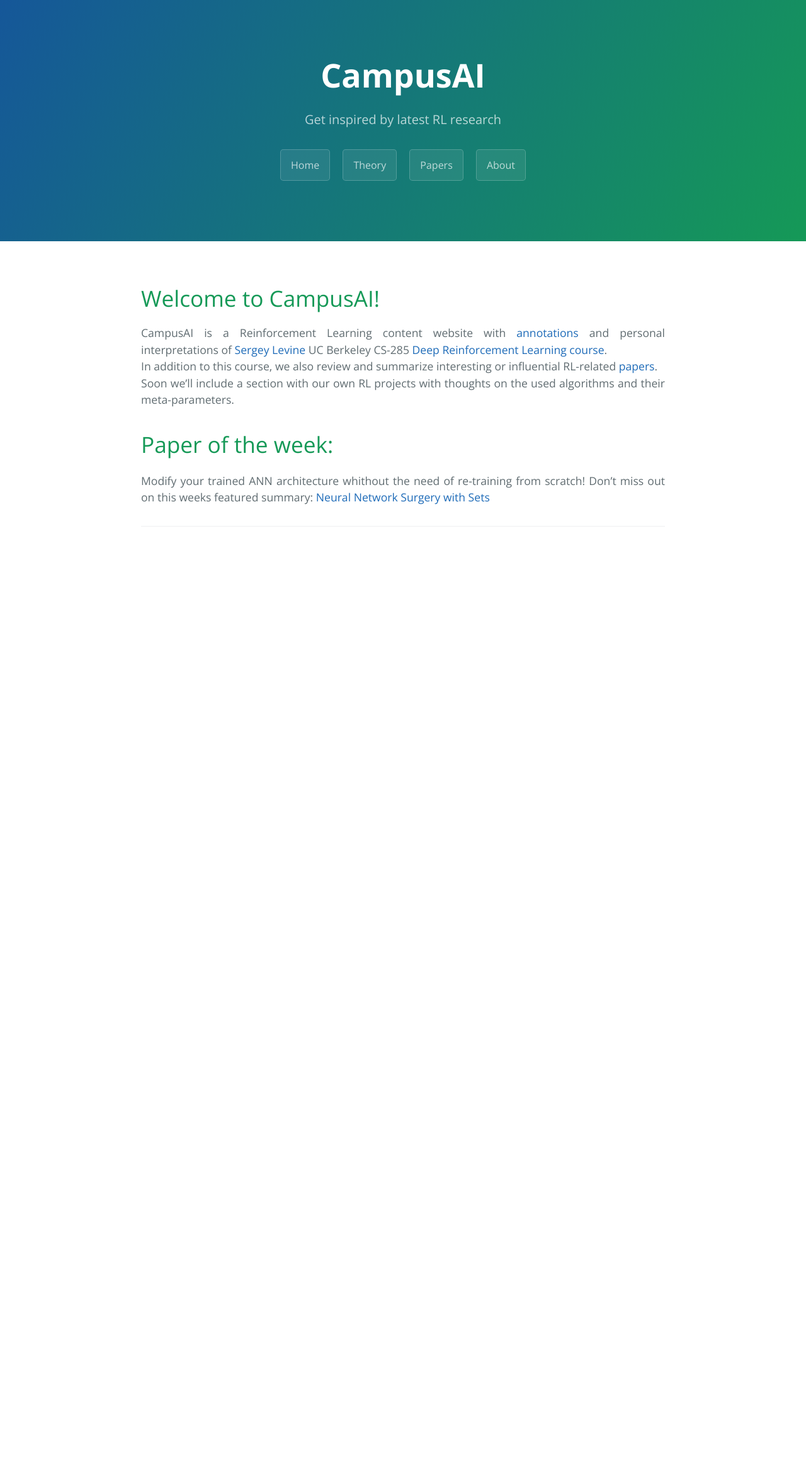
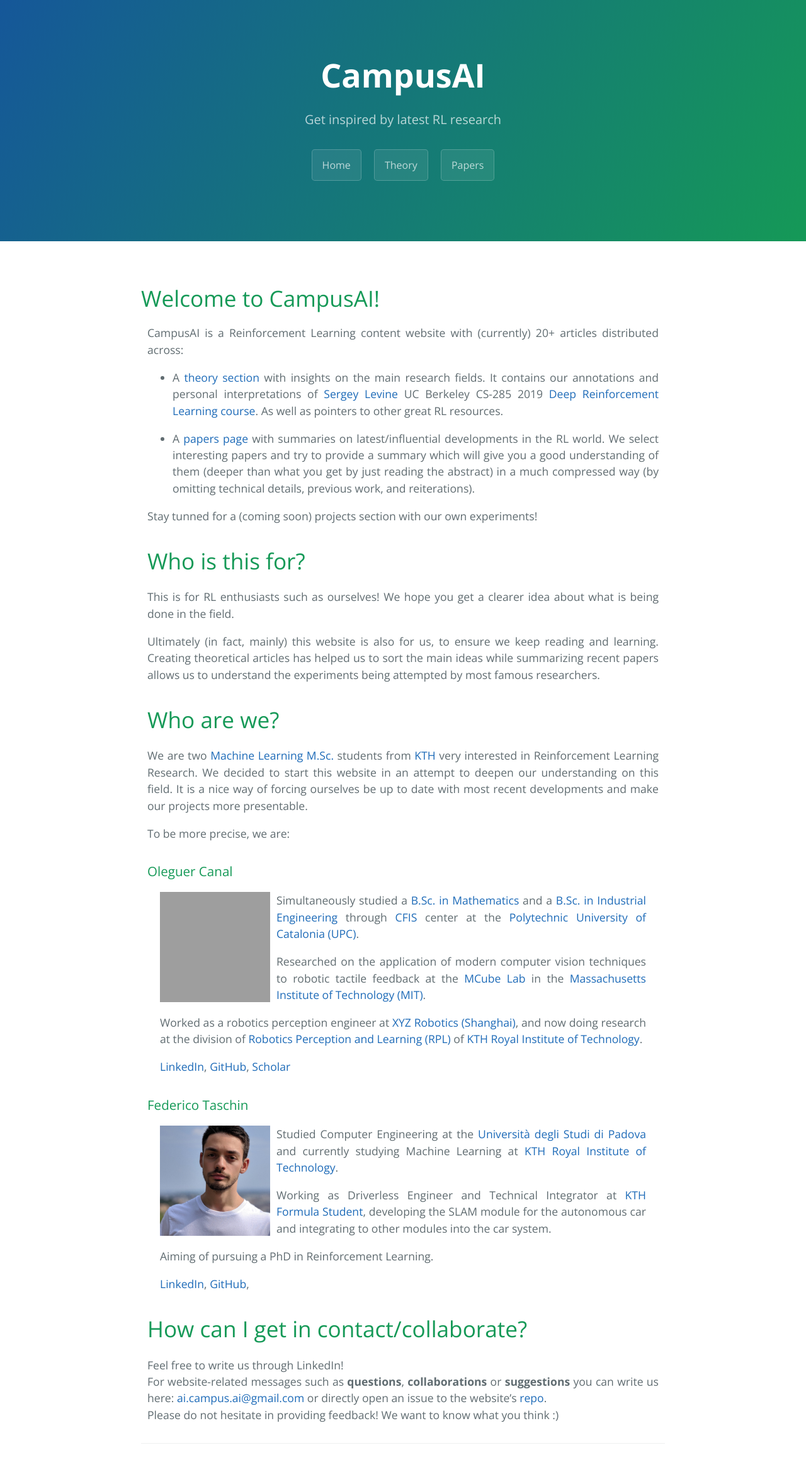
Before and after one commit to CampusAI/CampusAI.github.io, a Jekyll site: the page built from index.md, in a window 1280 px wide. Shown: the whole page at 63% size. Built offline with Jekyll 4.4.1, drawn with Linux system fonts in a browser that asks for light colours; before the commit the page ends 900 px from its top, so only the background shows below that; grey boxes are pictures that could not be loaded.

Commit message:
Merged about and home pages

```diff
--- a/_includes/page-header.html
+++ b/_includes/page-header.html
@@ -5,5 +5,5 @@
   <a href="/theory" class="btn">Theory</a>
   <a href="/papers" class="btn">Papers</a>
   <!-- <a href="/projects" class="btn">Projects</a> -->
-  <a href="/about" class="btn">About</a>
+  <!-- <a href="/about" class="btn">About</a> -->
 </section>
--- a/index.md
+++ b/index.md
@@ -3,21 +3,82 @@ layout: page
 title: Welcome to CampusAI!
 ---
 
-CampusAI is a Reinforcement Learning content website with [annotations](/theory/) and personal interpretations of [Sergey Levine](https://people.eecs.berkeley.edu/~svlevine/) UC Berkeley CS-285 [Deep Reinforcement Learning course](http://rail.eecs.berkeley.edu/deeprlcourse/).\\
-In addition to this course, we also review and summarize interesting or influential RL-related [papers](/papers/).\\
-Soon we'll include a section with our own RL projects with thoughts on the used algorithms and their meta-parameters.
+CampusAI is a Reinforcement Learning content website with (currently) 20+ articles distributed across:
+
+- A [theory section](/theory/) with insights on the main research fields. It contains our annotations and personal interpretations of [Sergey Levine](https://people.eecs.berkeley.edu/~svlevine/) UC Berkeley CS-285 2019 [Deep Reinforcement Learning course](http://rail.eecs.berkeley.edu/deeprlcourse/). As well as pointers to other great RL resources.
+
+- A [papers page](/papers/) with summaries on latest/influential developments in the RL world. We select interesting papers and try to provide a summary which will give you a good understanding of them (deeper than what you get by just reading the abstract) in a much compressed way (by omitting technical details, previous work, and reiterations).
+
+Stay tunned for a (coming soon) projects section with our own experiments!
+
+# Who is this for?
+
+This is for RL enthusiasts such as ourselves!
+We hope you get a clearer idea about what is being done in the field.
+<!-- To promote exchange of ideas, we provide a comment section below each content page for readers to review/discuss/ask content-related matters. -->
+
+Ultimately (in fact, mainly) this website is also for us, to ensure we keep reading and learning.
+Creating theoretical articles has helped us to sort the main ideas while summarizing recent papers allows us to understand the experiments being attempted by most famous researchers.
+
+# Who are we?
+
+We are two [Machine Learning M.Sc.](https://www.kth.se/en/studies/master/machinelearning/description-1.48533) students from [KTH](https://www.kth.se/en) very interested in Reinforcement Learning Research.
+We decided to start this website in an attempt to deepen our understanding on this field.
+It is a nice way of forcing ourselves be up to date with most recent developments and make our projects more presentable.
+
+To be more precise, we are:
+
+### Oleguer Canal
+<div style="clear: both;">
+  <div style="float: left; margin-right 1em;">
+    <img src="/assets/images/about/oleguer.jpg" height="175" width="175" margin-right="10" margin-left="10">
+  </div>
+  <div>
+      <style>
+        div {
+        margin-right: 10px;
+        margin-left: 10px;
+        }
+    </style>
+    <!-- <h2>Oleguer Canal</h2> -->
+    <p>Simultaneously studied a <a href="https://fme.upc.edu/en">B.Sc. in Mathematics</a> and a <a href="https://etseib.upc.edu/en">B.Sc. in Industrial Engineering</a> through <a href="https://cfis.upc.edu/en">CFIS</a> center at the <a href="https://www.upc.edu/en">Polytechnic University of Catalonia (UPC)</a>.</p>
+    <p>Researched on the application of modern computer vision techniques to robotic tactile feedback at the <a href="https://fme.upc.edu/en">MCube Lab</a> in the <a href="https://www.mit.edu/">Massachusetts Institute of Technology (MIT)</a>.
+    </p>
+    <p>Worked as a robotics perception engineer at <a href="http://en.xyzrobotics.ai/">XYZ Robotics (Shanghai)</a>, and now doing research at the division of
+    <a href="https://www.kth.se/rpl/division-of-robotics-perception-and-learning-1.779439">Robotics Perception and Learning (RPL)</a> of <a href="https://www.kth.se/en">KTH Royal Institute of Technology</a>.
+    </p>
+    <p>
+    <a href="https://www.linkedin.com/in/OleguerCanal/">LinkedIn</a>,
+    <a href="https://github.com/OleguerCanal">GitHub</a>,
+    <a href="https://scholar.google.com/citations?user=9cJOtv0AAAAJ&hl">Scholar</a>
+    </p>
+  </div>
+</div>
+
+### Federico Taschin
+<div style="clear: both;">
+  <div style="float: left; margin-right 1em;">
+    <img src="/assets/images/about/federico.jpg" height="175" width="175" margin-right="10" margin-left="10">
+  </div>
+  <div>
+      <style>
+        div {
+        margin-right: 10px;
+        margin-left: 10px;
+        }
+    </style>
+    <!-- <h2>Some title text</h2> -->
+    <p>Studied Computer Engineering at the <a href="https://www.unipd.it/">Università degli Studi di Padova</a> and currently studying Machine Learning at <a href="https://www.kth.se/en">KTH Royal Institute of Technology</a>.</p>
+    <p>Working as Driverless Engineer and Technical Integrator at <a href="https://www.kthformulastudent.se/">KTH Formula Student</a>, developing the SLAM module for the autonomous car and integrating to other modules into the car system.</p>
+    <p>Aiming of pursuing a PhD in Reinforcement Learning.</p>
+    <a href="https://www.linkedin.com/in/federico-taschin/">LinkedIn</a>,
+    <a href="https://github.com/fedetask">GitHub</a>,
+  </div>
+</div>
 
 
-# Paper of the week:
+# How can I get in contact/collaborate?
 
-Modify your trained ANN architecture whithout the need of re-training from scratch!
-Don't miss out on this weeks featured summary: [Neural Network Surgery with Sets](/papers/NN_surgery_sets)
-
-<!-- # Featured project:
-
-Ever wondered how an AI can teach itself to drive a car through a maze of obstacles?
-We did, check out the results:
-
----video-here---
-
-Learn more about it [here](/projects/test)! -->
+Feel free to write us through LinkedIn!\\
+For website-related messages such as __questions__, __collaborations__ or __suggestions__ you can write us here: [ai.campus.ai@gmail.com](mailto:ai.campus.ai@gmail.com) or directly open an issue to the website's [repo](https://github.com/CampusAI/CampusAI.github.io).\\
+Please do not hesitate in providing feedback! We want to know what you think :)
```
